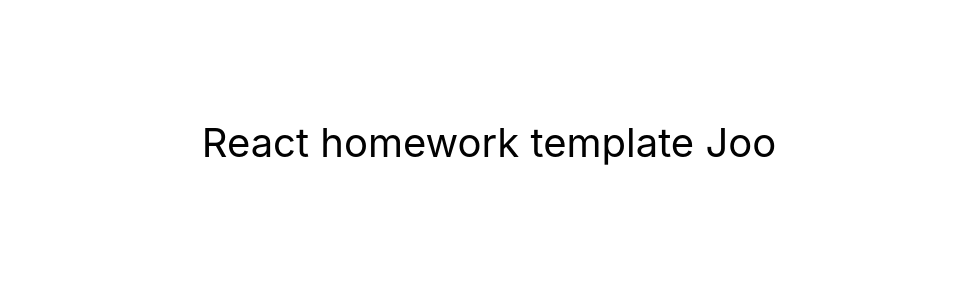
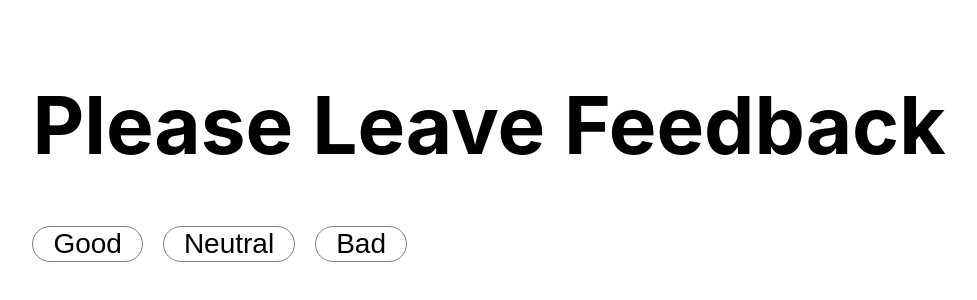
Before and after one commit to JacekPasierb/goit-react-hw-02-feedback, a React (Create React App) app: page / in a window 1280 px wide. Shown: the part 258-558 px from the top of the page, without its empty margins (151-1128 px from the left). Built offline with nearby package versions, Linux system fonts and the light colour scheme.

Commit message:
first save

```diff
--- a/src/components/App.jsx
+++ b/src/components/App.jsx
@@ -1,3 +1,5 @@
+import Widget from "./Widget/Widget";
+
 export const App = () => {
   return (
     <div
@@ -10,7 +12,8 @@
         color: '#010101'
       }}
     >
-      React homework template Joo
+
+      <Widget />
     </div>
   );
 };
--- /dev/null
+++ b/src/components/Widget/Widget.jsx
@@ -0,0 +1,35 @@
+import React from 'react';
+import css from './WidgetStyle.module.css';
+
+const Widget = () => {
+
+
+
+  return (
+    <div className={css.widget}>
+      <h1>Please Leave Feedback</h1>
+      <div className={css.btnsWidget}>
+        <button
+          type="submit"
+          className={`${css.btnWidget}  ${css.btnWidgetText}`}
+        >
+          Good
+        </button>
+        <button
+          type="submit"
+          className={`${css.btnWidget}  ${css.btnWidgetText}`}
+        >
+          Neutral
+        </button>
+        <button
+          type="submit"
+          className={`${css.btnWidget}  ${css.btnWidgetText}`}
+        >
+          Bad
+        </button>
+      </div>
+    </div>
+  );
+};
+
+export default Widget;
--- /dev/null
+++ b/src/components/Widget/WidgetStyle.module.css
@@ -0,0 +1,25 @@
+.widget {
+    display: flex;
+  flex-direction: column;
+}
+.btnsWidget {
+    display: flex;
+    flex-direction: row;
+    gap: 20px;
+}
+.btnWidget {
+    background-color: white;
+    border-radius: 20px;
+  border: 1px solid grey;
+  padding-inline: 20px;
+
+  transition: 700ms  cubic-bezier(0.075, 0.82, 0.165, 1);
+}
+.btnWidget:hover {
+
+ border-color: blue;
+ cursor: pointer;
+}
+.btnWidgetText {
+    font-size: 28px;
+}
```
